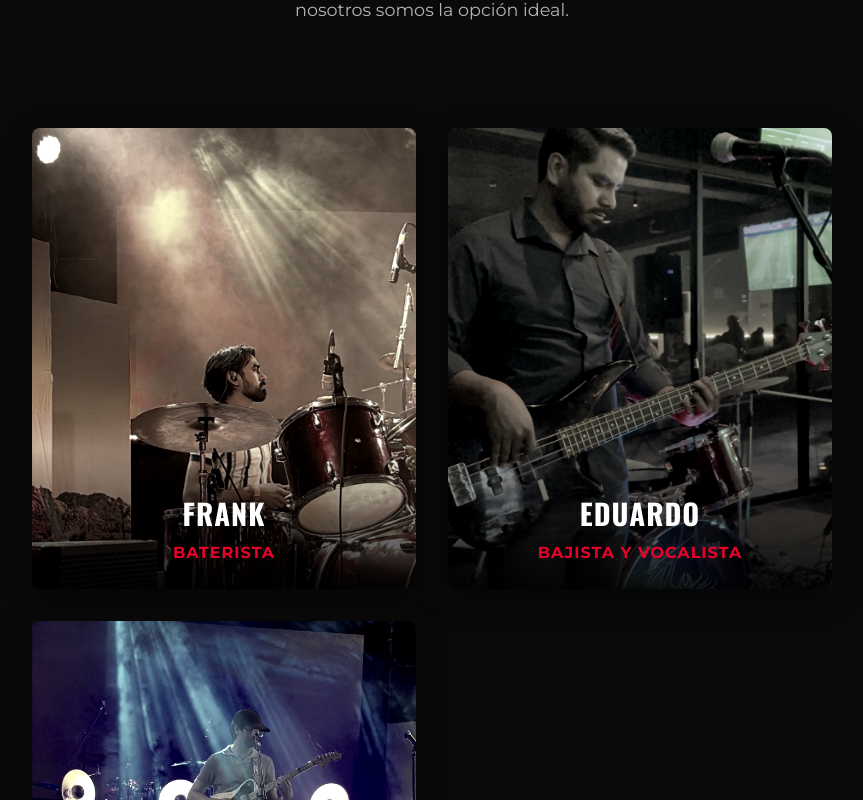
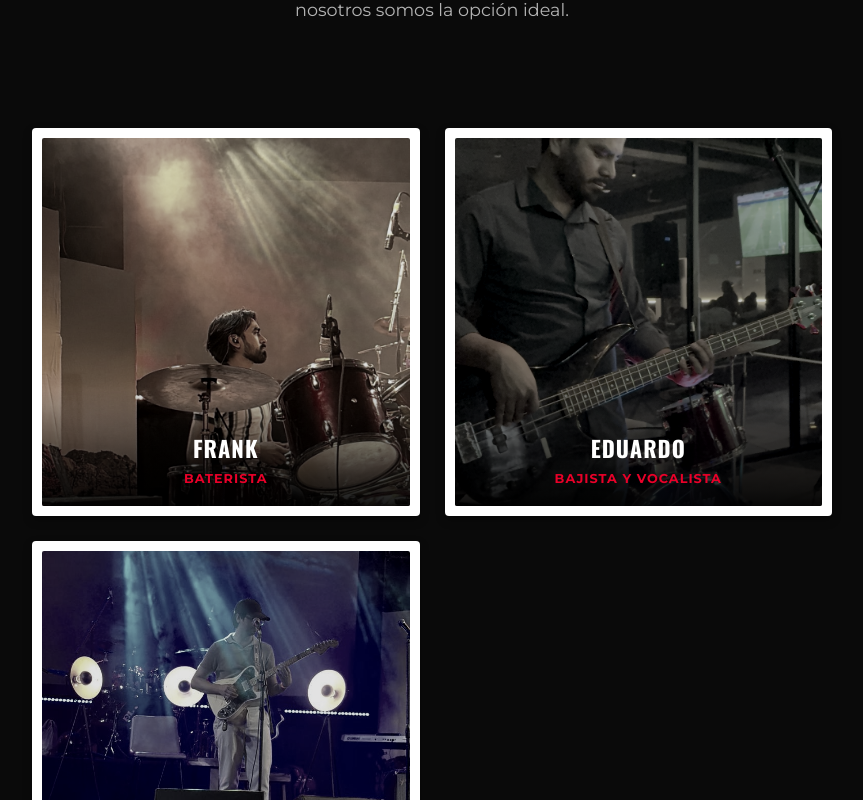
Before and after one commit to Pedro-guzman/soundcheck, a React (Vite) app: page / in a window 1280 px wide. Shown: the part 1140-1940 px from the top of the page, without its empty margins (208-1071 px from the left). Built offline with nearby package versions, Linux system fonts and the light colour scheme.

Commit message:
Update AboutSection to match PhotoGallery mosaic layout and hover effects

```diff
--- a/src/components/AboutSection.css
+++ b/src/components/AboutSection.css
@@ -36,30 +36,36 @@
 
 .members-grid {
   display: grid;
-  grid-template-columns: repeat(auto-fit, minmax(280px, 1fr));
-  gap: 2rem;
+  grid-template-columns: repeat(auto-fill, minmax(280px, 1fr));
+  gap: 25px;
   width: 100%;
   margin-top: 2rem;
+  justify-content: center;
 }
 
 .member-card {
   position: relative;
-  overflow: hidden;
-  border-radius: 8px;
-  background-color: var(--surface-color);
-  box-shadow: 0 10px 30px rgba(0, 0, 0, 0.5);
-  transition: transform 0.4s ease;
+  background-color: #fff;
+  padding: 10px;
+  border-radius: 4px;
+  box-shadow: 0 4px 10px rgba(0, 0, 0, 0.3);
+  aspect-ratio: 1 / 1;
+  transition: transform 0.4s cubic-bezier(0.175, 0.885, 0.32, 1.275), z-index 0.4s ease, box-shadow 0.4s ease;
+  z-index: 1;
 }
 
 .member-card:hover {
-  transform: translateY(-10px);
+  transform: scale(1.6);
+  z-index: 10;
+  box-shadow: 0 15px 30px rgba(0, 0, 0, 0.6);
 }
 
 .member-img-wrapper {
   position: relative;
   width: 100%;
-  padding-top: 120%; /* Ratio */
+  height: 100%;
   overflow: hidden;
+  border-radius: 2px;
 }
 
 .member-img {
@@ -69,13 +75,12 @@
   width: 100%;
   height: 100%;
   object-fit: cover;
-  transition: transform 0.6s ease, filter 0.6s ease;
-  filter: grayscale(80%) contrast(1.2);
+  transition: filter 0.4s ease;
+  filter: grayscale(80%) brightness(0.85) contrast(1.1);
 }
 
 .member-card:hover .member-img {
-  transform: scale(1.1);
-  filter: grayscale(0%) contrast(1.1);
+  filter: grayscale(0%) brightness(1.05) contrast(1.1);
 }
 
 .member-overlay {
@@ -84,13 +89,13 @@
   left: 0;
   width: 100%;
   background: linear-gradient(to top, rgba(0,0,0, 0.9) 0%, transparent 100%);
-  padding: 2.5rem 1.5rem 1.5rem;
+  padding: 2.5rem 1.5rem 1rem;
   text-align: center;
   transition: opacity 0.3s ease;
 }
 
 .member-name {
-  font-size: 1.8rem;
+  font-size: 1.4rem;
   color: #fff;
   margin-bottom: 0.2rem;
   letter-spacing: 1px;
@@ -99,7 +104,17 @@
 .member-role {
   color: var(--accent-color);
   font-weight: 600;
-  font-size: 1rem;
+  font-size: 0.8rem;
   text-transform: uppercase;
   letter-spacing: 1px;
 }
+
+@media screen and (max-width: 768px) {
+  .members-grid {
+    grid-template-columns: repeat(auto-fill, minmax(200px, 1fr));
+  }
+
+  .member-card:hover {
+    transform: scale(1.3);
+  }
+}
```
